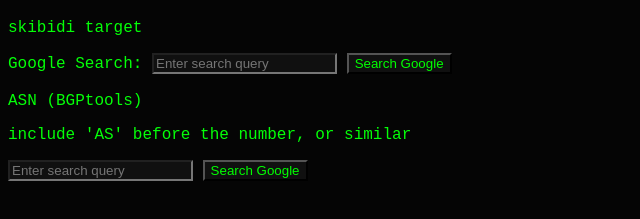
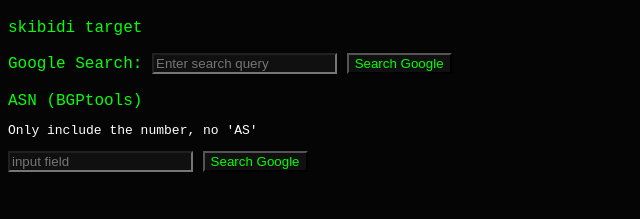
Before and after one commit to JustinBrownDev/iptool, a plain HTML site: page index.html in a window 1280 px wide. Shown: the part 61-280 px from the top of the page, without its empty margins (0-640 px from the left). Drawn offline with Linux system fonts and the light colour scheme; a small style sheet from the web is missing.

Commit message:
Update index.html

```diff
--- a/index.html
+++ b/index.html
@@ -43,7 +43,7 @@
             const extension = document.getElementById(textboxId).value;
             logButtonPress(textboxId,extension,extra_whatever)
             // Open the base URL with the extension in a new tab
-            const fullUrl = baseUrl + extension + extra_whatever;
+            const fullUrl = baseUrl + extension;
             window.open(fullUrl, '_blank');
         }
         // Function to get Access Token using JWT
@@ -100,9 +100,10 @@
     <button onclick="openWebsite('https://www.google.com/search?q=', 'googleExtension','None')" style="background-color:#101010; color:#00ff00">Search Google</button>
   <br><br>
      <label for="bgpTools">ASN (BGPtools)</label>
-    <p>include 'AS' before the number, or similar</p>
-    <input type="text" id="bgpTools" placeholder="Enter search query" style="background-color:#101010; color:#00ff00">
+    <p style="font-size:small;color:white">Only include the number, no 'AS'</p>
+    <input type="text" id="bgpTools" placeholder="input field" style="background-color:#101010; color:#00ff00">
     <button onclick="openWebsite('https://bgp.tools/as/', 'bgpTools','None')" style="background-color:#101010; color:#00ff00">Search Google</button>
-    <br><br>
+  <br><br>
+
 </body>
 </html>
```
